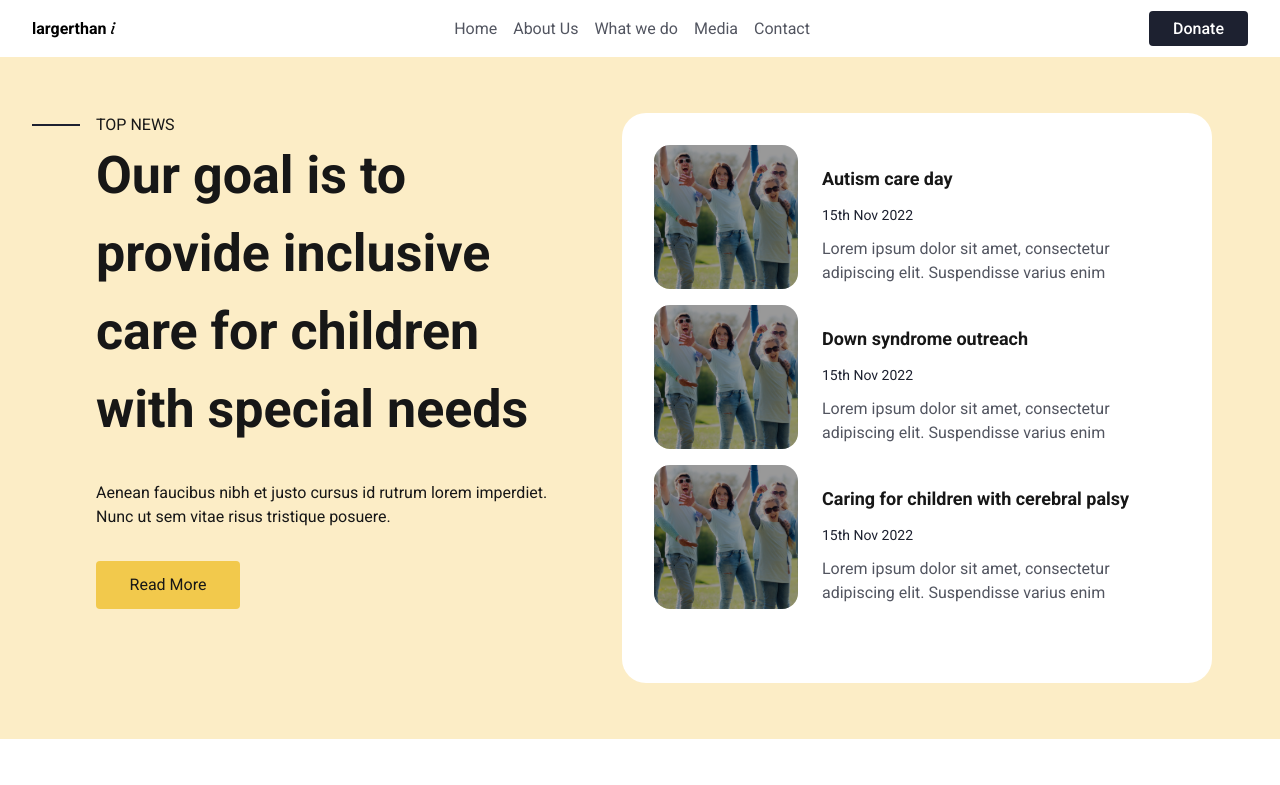
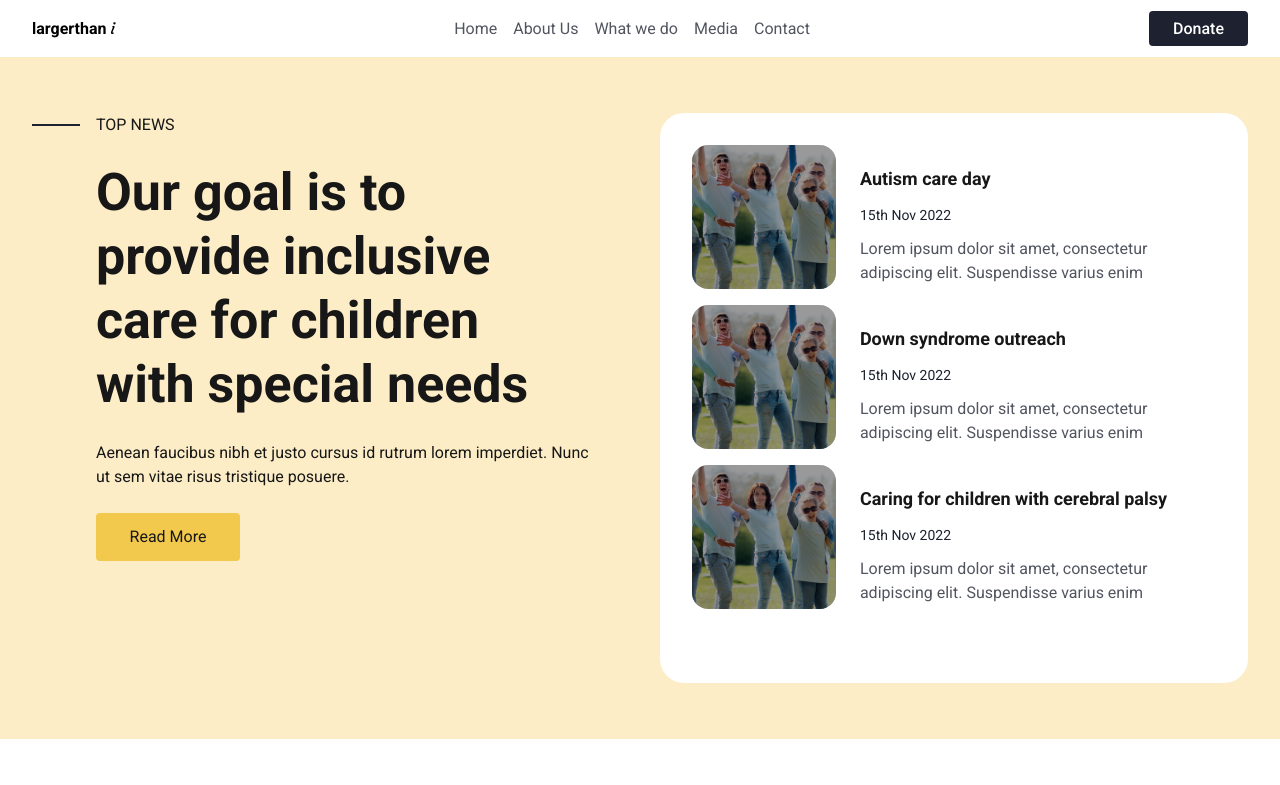
Before and after one commit to stpholise/orphanage, a Next.js app: page /media in a window 1280 px wide. Shown: the top 785 px of the page. Built offline with nearby package versions, Linux system fonts and the light colour scheme.

Commit message:
creating sectionHeading component

```diff
--- /dev/null
+++ b/app/_components/helpers/SectionHeading.tsx
@@ -0,0 +1,34 @@
+import SectionTitle from "../ui/SectionTitle"
+import ReadMoreButton from "../ui/buttons/ReadMoreButton";
+interface SectionHeadingProps{
+    title: string;
+    heading: string;
+    text?: string;
+    button?: string;
+}
+const SectionHeading = ({title, heading, text, button} : SectionHeadingProps) => {
+  return (
+    <div className="">
+    <SectionTitle title={title} />
+    <div className="ml-16 max-w-[510px]  flex flex-col lg:gap-6 gap-4 my-6">
+      <h1 className="lg:text-[52px] max-w-[490px] font-bold leading-16 ">
+       {heading}
+      </h1>{ text &&
+      <p className="">
+        {text}
+              </p>}
+              {button &&
+      <div className="">
+        <ReadMoreButton
+          href="#"
+          label={button}
+          target="_self"
+          bg="bg-[#F2C94C]"
+        />
+      </div>}
+    </div>
+  </div>
+  )
+}
+
+export default SectionHeading
--- a/app/about/page.tsx
+++ b/app/about/page.tsx
@@ -4,19 +4,19 @@ import SupprotMarquee from "../_components/features/SupprotMarquee";
 import AwardWrapper from "../_components/utils/AwardWrapper";
 import TeamMembersWrapper from "../_components/utils/TeamMembersWrapper";
 import Assistance from "../_components/helpers/Assistance";
+import SectionHeading from "../_components/helpers/SectionHeading";
 
 const page = () => {
   return (
     <div>
       <div className="container lg:mt-12 mx-auto lg:px-8 md:px-6 sm:px-4 flex flex-col lg:gap-8">
-        <SectionTitle title={"know about us"} />
-        <div className="flex gap-4 justify-end xl:ml-16 xl:w-[calc(100%-64px)] ">
-          <div className="">
-            <h1 className="font-bold lg:text-[52px] lg:w-[700px] leading-16">
-              We are a non-governmental organization
-            </h1>
-          </div>
-          <div className="flex flex-col gap-2 w-full xl:w-[464px]">
+        <div className="flex gap-4 justify-between  ">
+          <SectionHeading
+            title="know about us"
+            heading=" We are a non-governmental organization"
+          />
+
+          <div className="flex flex-col justify-center gap-2 w-full xl:w-[464px]">
             <h2 className="text-base font-bold">
               Aenean faucibus nibh et justo cursus id rutrum lorem imperdiet.
               Nunc ut sem vitae risus tristique posuere.
--- a/app/contact/page.tsx
+++ b/app/contact/page.tsx
@@ -1,22 +1,17 @@
-import SectionTitle from "../_components/ui/SectionTitle";
 import ContactForm from "../_components/features/ContactForm";
+import SectionHeading from "../_components/helpers/SectionHeading";
 const page = () => {
   return (
     <div className="">
       <div className="lg:h-[580px] w-full bg-[#FCEDC6] lg:py-16 ">
         <div className="container mx-auto px-4 md:px-6 flex flex-row lg:gap-28  lg:px-8">
-          <div className="">
-            <SectionTitle title={"Contact us"} />
-            <div className=" lg:ml-16 lg:w-[480px] flex-col gap-4">
-              <h2 className="text-[52px] font-bold">
-                We&apos;d love to hear from you
-              </h2>
-              <p className="">
-                Have any question in mind or want to enquire? Please feel free
-                to contact us through the form or the following details.
-              </p>
-            </div>
-          </div>
+          <SectionHeading
+            title="Contact us"
+            heading=" We'd love to hear from you"
+            text="Have any question in mind or want to enquire? Please feel free
+                to contact us through the form or the following details."
+          />
+
           <div className="lg:w-80 h-96 flex flex-col items-stretch lg:gap-8">
             <div className="border-b border-gray-200 h-1/3">
               <h3 className="md:text-xl font-bold mb-4">Let&apos;s talk! </h3>
@@ -38,8 +33,8 @@ const page = () => {
                 <p className="">Opp Opolo round about, Yenagoa, Bayelsa,</p>
                 <p>Nigeria.</p>
               </div>
-                      </div>
-                      <div className="">foot</div>
+            </div>
+            <div className="">foot</div>
           </div>
         </div>
       </div>
--- a/app/donation/page.tsx
+++ b/app/donation/page.tsx
@@ -1,9 +1,30 @@
-
+import SectionHeading from "../_components/helpers/SectionHeading";
+import Image from 'next/image'
 
 const page = () => {
   return (
-    <div>page</div>
-  )
-}
+    <div>
+      <section className="">
+        <div className="container mx-auto lg:px-8 md:px-6 px-4  flex justify-between">
+          <SectionHeading
+            title="Donate"
+            heading="Making a donation for our children."
+            text="When you donate, you’re supporting effective care to children with special needs—an investment in the leaders of tomorrow."
+            button="Donate now"
+          />
+             <div className="flex flex-col gap-2 w-full xl:w-[464px] rounded-2xl">
+                    <Image
+                      src="/images/BG-Image.jpg"
+                      alt="background hero"
+                      height="100"
+                      width="100"
+                      className="md:h-80 md:w-[460px] rounded-3xl object-fit"
+                    />
+                  </div>
+        </div>
+      </section>
+    </div>
+  );
+};
 
-export default page
+export default page;
--- a/app/media/page.tsx
+++ b/app/media/page.tsx
@@ -2,33 +2,22 @@ import Assistance from "../_components/helpers/Assistance";
 import SectionTitle from "../_components/ui/SectionTitle";
 import ReadMoreButton from "../_components/ui/buttons/ReadMoreButton";
 import EventWrapper from "../_components/helpers/EventWrapper";
+import SectionHeading from "../_components/helpers/SectionHeading";
 
 const page = () => {
   return (
     <div>
       <div className="bg-[#FCEDC6] py-14">
-        <div className="container mx-auto lg:px-8 md:px-6 px-4 flex lg:gap-9">
-          <div className="">
-            <SectionTitle title={"Top news"} />
-            <div className="ml-16 max-w-[490px]  flex flex-col lg:gap-8 gap-4">
-              <h1 className="lg:text-[52px] font-bold">
-                Our goal is to provide inclusive care for children with special
-                needs
-              </h1>
-              <p className="">
-                Aenean faucibus nibh et justo cursus id rutrum lorem imperdiet.
-                Nunc ut sem vitae risus tristique posuere.
-              </p>
-              <div className="">
-                <ReadMoreButton
-                  href="#"
-                  label="Read More"
-                  target="_self"
-                  bg="bg-[#F2C94C]"
-                />
-              </div>
-            </div>
-          </div>
+        <div className="container mx-auto lg:px-8 md:px-6 px-4 flex lg:gap-14">
+          <SectionHeading
+            title="Top news"
+            heading=" Our goal is to provide inclusive care for children with special
+                needs"
+            text="  Aenean faucibus nibh et justo cursus id rutrum lorem imperdiet.
+                Nunc ut sem vitae risus tristique posuere."
+            button="Read More"
+          />
+
           <EventWrapper />
         </div>
       </div>
--- a/app/services/page.tsx
+++ b/app/services/page.tsx
@@ -2,9 +2,9 @@
 import Image from "next/image";
 import SectionTitle from "../_components/ui/SectionTitle";
 import Assistance from "../_components/helpers/Assistance";
-import ProjectCard from "../_components/cards/ProjectCard";
 import ProjectSection from "../_components/helpers/ProjectSection";
 import ServiceCard from "../_components/cards/ServiceCard";
+import SectionHeading from "../_components/helpers/SectionHeading";
 
 interface Service {
   icon: string;
@@ -55,23 +55,15 @@ const page = () => {
   return (
     <div className="my-4">
       {" "}
-      <div className="container lg:mt-12 mx-auto lg:px-8 md:px-6 sm:px-4 flex items-start  lg:gap-8 lg:my-4 lg:py-4">
-        <div className="flex flex-col gap-4 justify-start xl:w-full">
-          <SectionTitle title={"What we do"} />
-          <div className="flex flex-col gap-4 justify-end xl:ml-16  xl:w-[calc(100%-64px)] ">
-            <div className="">
-              <h1 className="font-bold lg:text-[52px] lg:w-[700px] lg:max-w-[450px] leading-16">
-                We are working cross country
-              </h1>
-              <p className="xl:my-5 max-w-[590px]">
-                Lorem ipsum dolor sit amet, consectetur adipiscing elit.
+      <div className="container lg:mt-12 mx-auto lg:px-8 md:px-6 sm:px-4 flex items-start justify-between lg:gap-8 lg:my-4 lg:py-4">
+        <SectionHeading
+          title="What we do"
+          heading=" We are working cross country"
+          text="  Lorem ipsum dolor sit amet, consectetur adipiscing elit.
                 Suspendisse varius enim in eros elementum tristique. Duis
                 cursus, mi quis viverra ornare, eros dolor interdum nulla, ut
-                commodo diam libero vitae erat.
-              </p>
-            </div>
-          </div>
-        </div>
+                commodo diam libero vitae erat."
+        />
         <div className="flex flex-col gap-2 w-full xl:w-[464px] rounded-2xl">
           <Image
             src="/images/BG-Image.jpg"
```
